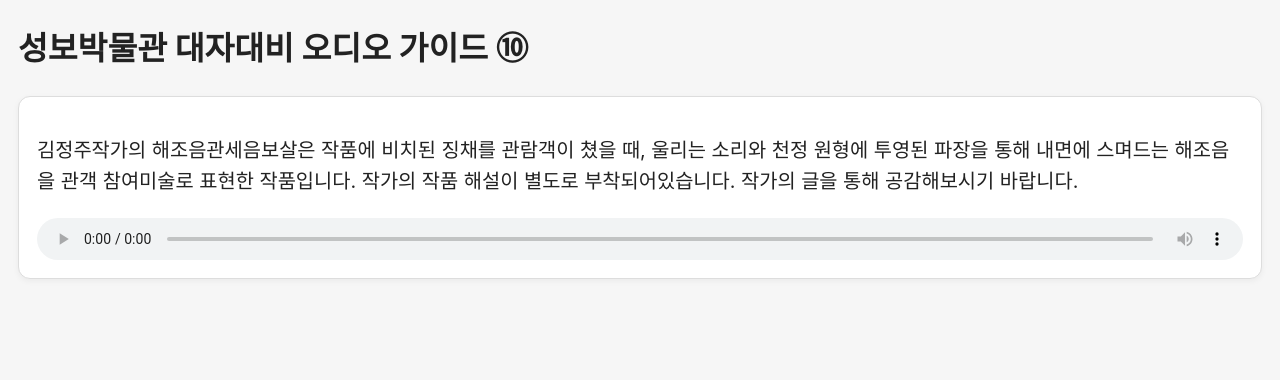
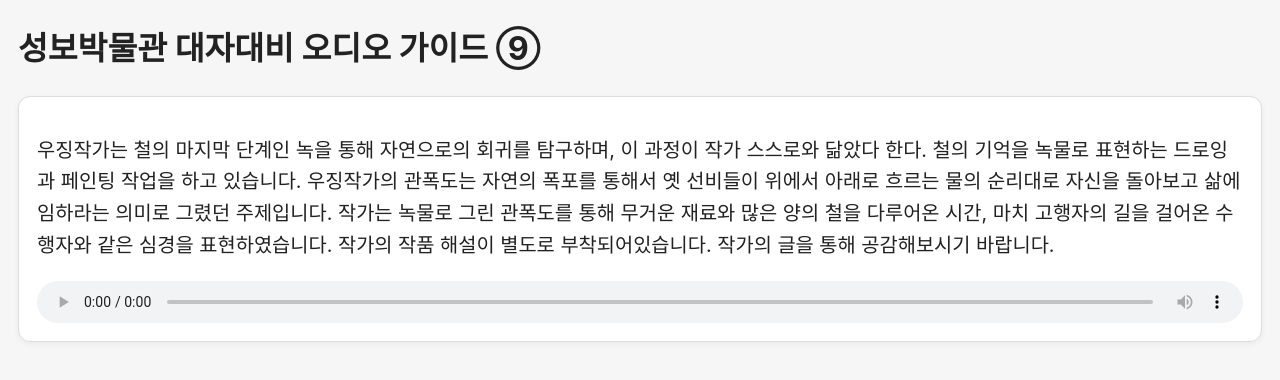
Before and after one commit to beomeomuseum/9, a plain HTML site: page index.html in a window 1280 px wide. Drawn offline with Linux system fonts and the light colour scheme.

Commit message:
Update index.html

```diff
--- a/index.html
+++ b/index.html
@@ -3,7 +3,7 @@
 <head>
   <meta charset="UTF-8" />
   <meta name="viewport" content="width=device-width, initial-scale=1.0" />
-  <title>성보박물관 대자대비 오디오 가이드 ⑩</title>
+  <title>성보박물관 대자대비 오디오 가이드 ⑨</title>
   <style>
     :root {
       font-size: 18px; /* ✅ 모든 디바이스에서 글자 크게 */
@@ -65,10 +65,11 @@
   </style>
 </head>
 <body>
-    <h1>성보박물관 대자대비 오디오 가이드 ⑩</h1>
+    <h1>성보박물관 대자대비 오디오 가이드 ⑨</h1>
 
     <div class="card">
-        <p>김정주작가의 해조음관세음보살은 작품에 비치된 징채를 관람객이 쳤을 때, 울리는 소리와 천정 원형에 투영된 파장을 통해 내면에 스며드는 해조음을 관객 참여미술로 표현한 작품입니다.
+        <p>우징작가는 철의 마지막 단계인 녹을 통해 자연으로의 회귀를 탐구하며, 이 과정이 작가 스스로와 닮았다 한다. 철의 기억을 녹물로 표현하는 드로잉과 페인팅 작업을 하고 있습니다.
+우징작가의 관폭도는 자연의 폭포를 통해서 옛 선비들이 위에서 아래로 흐르는 물의 순리대로 자신을 돌아보고 삶에 임하라는 의미로 그렸던 주제입니다. 작가는 녹물로 그린 관폭도를 통해 무거운 재료와 많은 양의 철을 다루어온 시간, 마치 고행자의 길을 걸어온 수행자와 같은 심경을 표현하였습니다.
 작가의 작품 해설이 별도로 부착되어있습니다. 작가의 글을 통해 공감해보시기 바랍니다.</p>
         <audio controls>
             <source src="audio/jogye_gate.mp3" type="audio/mpeg">
```
